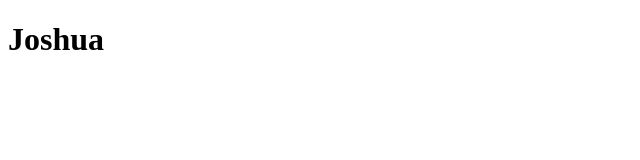
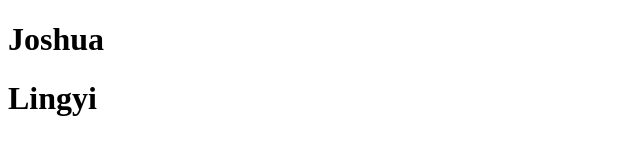
Before and after one commit to joshuaafalk/session-02, a plain HTML site: page index.html in a window 1280 px wide. Shown: the whole page, without its empty margins (0-640 px from the left). Drawn offline with Linux system fonts and the light colour scheme.

Commit message:
Added Lingyi's name

```diff
--- a/index.html
+++ b/index.html
@@ -7,5 +7,6 @@
 </head>
 <body>
     <h1> Joshua</h1>
+    <h1> Lingyi </h1>
 </body>
 </html>
```
